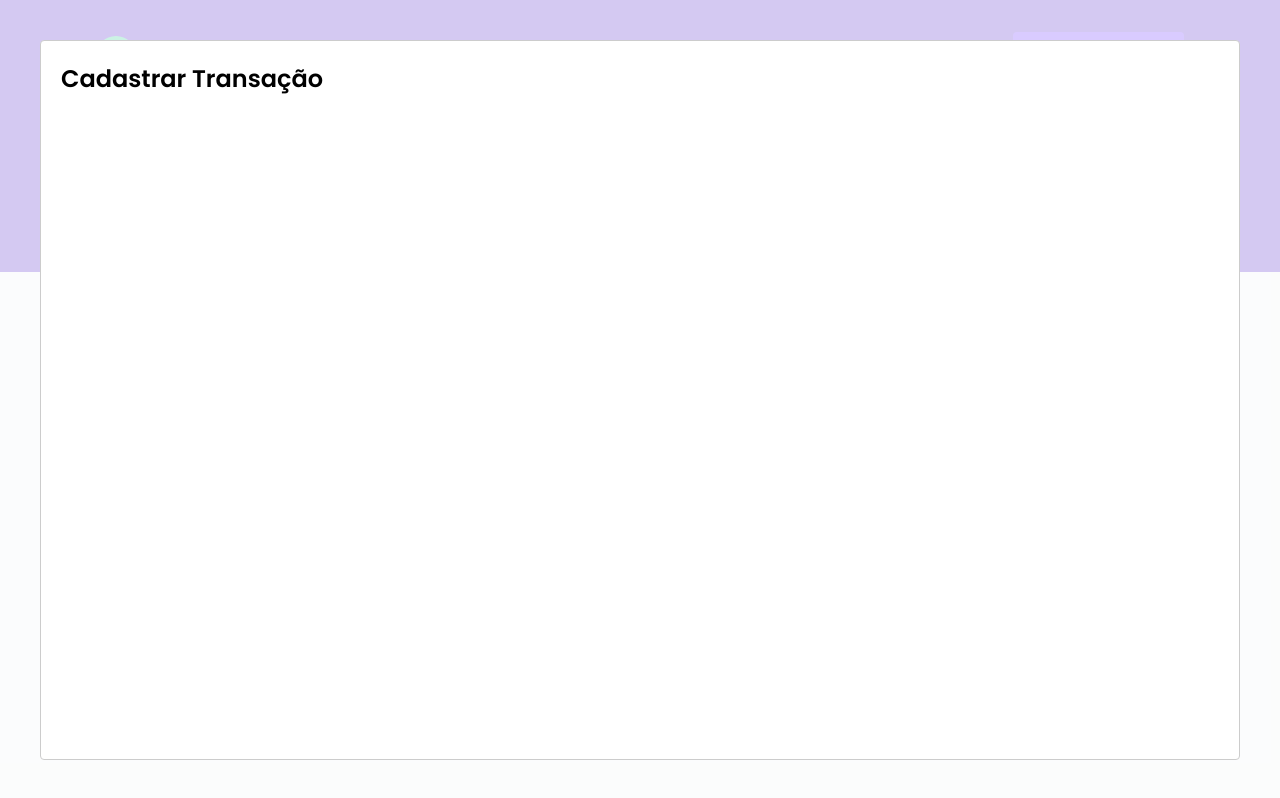
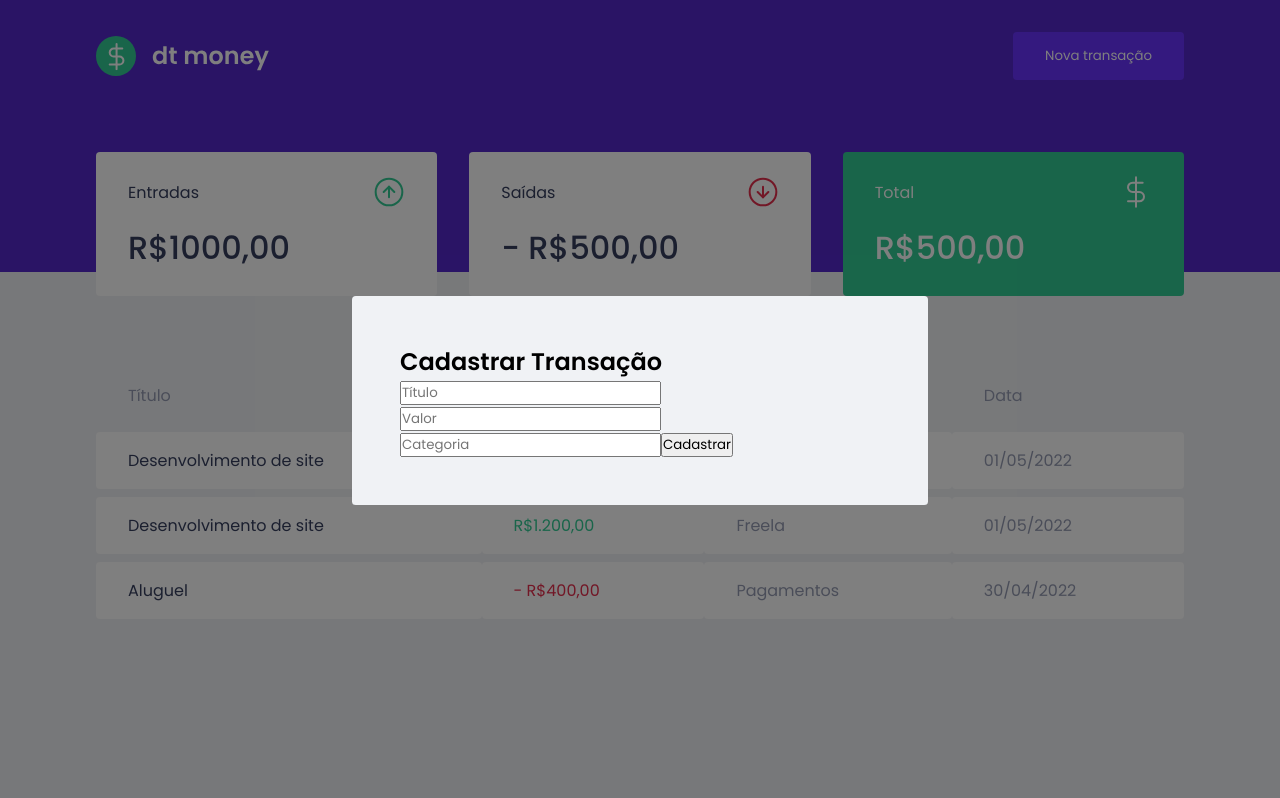
Before and after one commit to Anderson026/dtmoney, a React (Create React App) app: page / in a window 1280 px wide. Both pictures are taken after a click on the button "Nova transação". Built offline with nearby package versions, Linux system fonts and the light colour scheme; no server answers; what miragejs would draw is missing.

Commit message:
Estrutura do Formulário

```diff
--- a/src/components/NewTransactionModal/index.tsx
+++ b/src/components/NewTransactionModal/index.tsx
@@ -1,4 +1,5 @@
 import Modal from "react-modal";
+import { Container } from "./styles";
 
 interface NewTranssactionModalProps {
   isOpen: boolean;
@@ -10,8 +11,29 @@
     <Modal
       isOpen={isOpen}
       onRequestClose={onRequestClose}
+      overlayClassName="react-modal-overlay"
+      className="react-modal-content"
     >
-      <h2>Cadastrar Transação</h2>
+      <Container>
+        <h2>Cadastrar Transação</h2>
+
+        <input
+          placeholder="Título"
+        />
+
+        <input
+          type="number"
+          placeholder="Valor"
+        />
+
+        <input
+          placeholder="Categoria"
+        />
+
+        <button type="submit">Cadastrar</button>
+
+      </Container>
+
     </Modal>
   );
 }
--- a/src/components/NewTransactionModal/styles.ts
+++ b/src/components/NewTransactionModal/styles.ts
@@ -1,3 +1,3 @@
 import styled from "styled-components";
 
-export const Container = styled.div ``;
+export const Container = styled.form ``;
--- a/src/styles/global.ts
+++ b/src/styles/global.ts
@@ -54,4 +54,27 @@
     opacity: 0.6;
     cursor: not-allowed;
   }
+
+  .react-modal-overlay {
+    background: rgba(0, 0, 0, 0.5);
+
+    position: fixed;
+    top: 0;
+    bottom: 0;
+    right: 0;
+    left: 0;
+
+    display: flex;
+    align-items: center;
+    justify-content: center;
+  }
+
+  .react-modal-content {
+    width: 100%;
+    max-width: 576px;
+    background: var(--background);
+    padding: 3rem;
+    position: relative;
+    border-radius: 0.24rem;
+  }
 `
```
